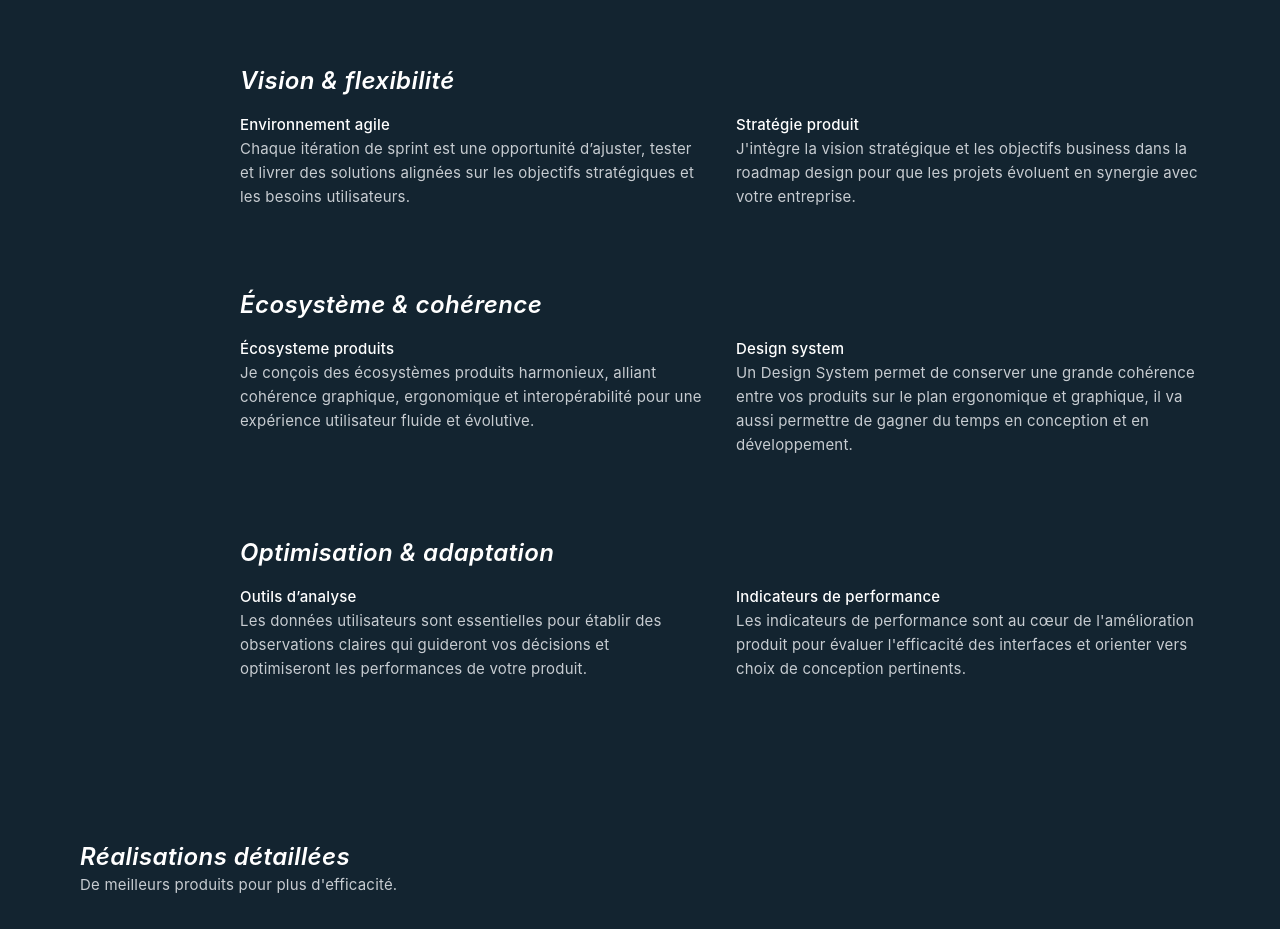
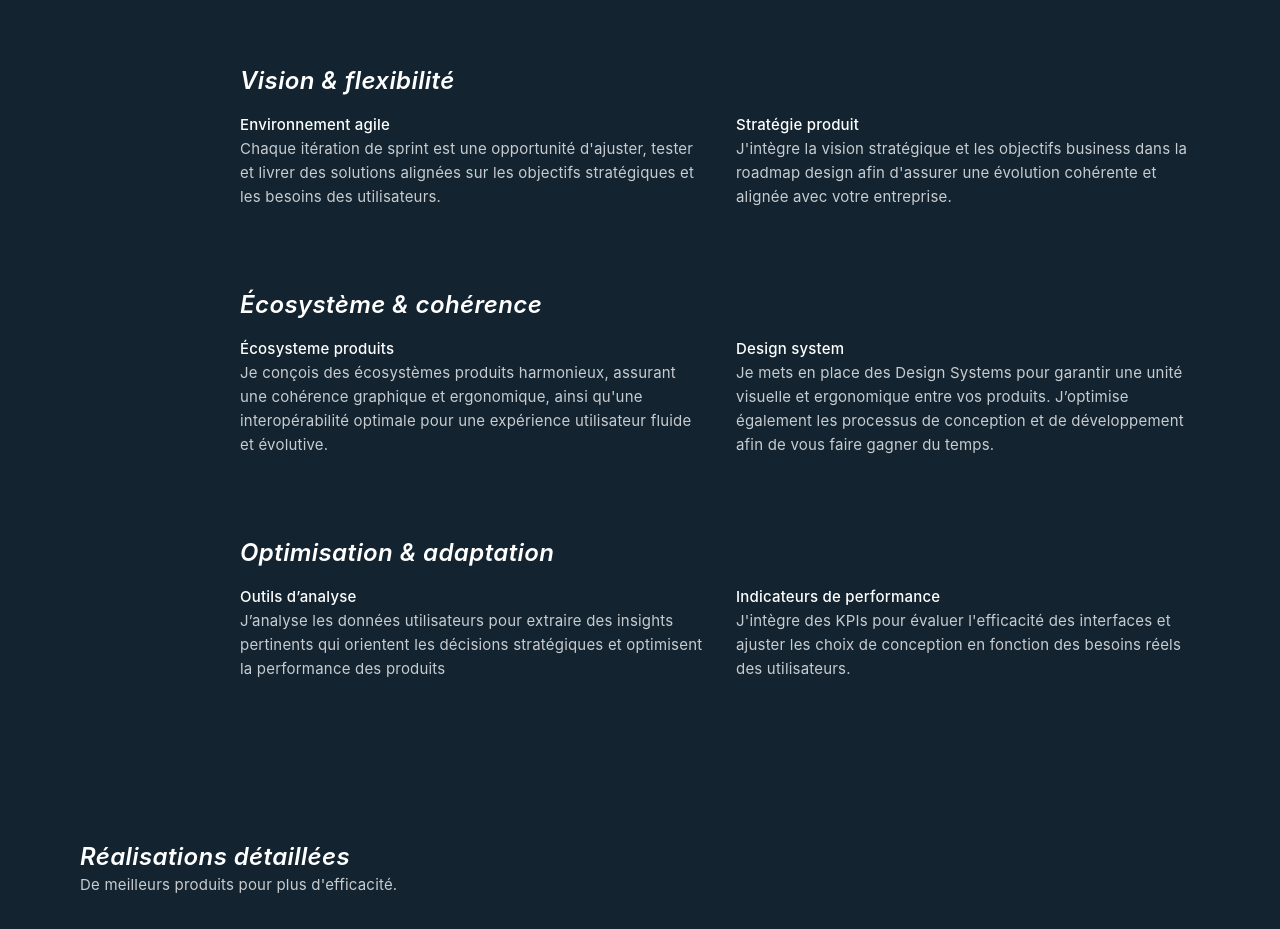
Before and after one commit to flobutbut/Portfolio, a Vue app: page / in a window 1280 px wide. Shown: the part 4080-5009 px from the top of the page. Built offline with nearby package versions, Linux system fonts and the light colour scheme; a web font is replaced by a local one.

Commit message:
Add GitHub Pages deployment configuration

```diff
--- a/src/components/sections_overview/StrategySection.vue
+++ b/src/components/sections_overview/StrategySection.vue
@@ -6,17 +6,13 @@
         <div class="strategy-item">
           <h4 class="md-bold">Environnement agile</h4>
           <p class="md-regular">
-            Chaque itération de sprint est une opportunité d’ajuster, tester et
-            livrer des solutions alignées sur les objectifs stratégiques et les
-            besoins utilisateurs.
+            Chaque itération de sprint est une opportunité d'ajuster, tester et livrer des solutions alignées sur les objectifs stratégiques et les besoins des utilisateurs.
           </p>
         </div>
         <div class="strategy-item">
           <h4 class="md-bold">Stratégie produit</h4>
           <p class="md-regular">
-            J'intègre la vision stratégique et les objectifs business dans la
-            roadmap design pour que les projets évoluent en synergie avec votre
-            entreprise.
+            J'intègre la vision stratégique et les objectifs business dans la roadmap design afin d'assurer une évolution cohérente et alignée avec votre entreprise.
           </p>
         </div>
       </div>
@@ -28,17 +24,13 @@
         <div class="strategy-item">
           <h4 class="md-bold">Écosysteme produits</h4>
           <p class="md-regular">
-            Je conçois des écosystèmes produits harmonieux, alliant cohérence
-            graphique, ergonomique et interopérabilité pour une expérience
-            utilisateur fluide et évolutive.
+            Je conçois des écosystèmes produits harmonieux, assurant une cohérence graphique et ergonomique, ainsi qu'une interopérabilité optimale pour une expérience utilisateur fluide et évolutive.
           </p>
         </div>
         <div class="strategy-item">
           <h4 class="md-bold">Design system</h4>
           <p class="md-regular">
-            Un Design System permet de conserver une grande cohérence entre vos
-            produits sur le plan ergonomique et graphique, il va aussi permettre
-            de gagner du temps en conception et en développement.
+            Je mets en place des Design Systems pour garantir une unité visuelle et ergonomique entre vos produits. J’optimise également les processus de conception et de développement afin de vous faire gagner du temps.
           </p>
         </div>
       </div>
@@ -50,17 +42,13 @@
         <div class="strategy-item">
           <h4 class="md-bold">Outils d’analyse</h4>
           <p class="md-regular">
-            Les données utilisateurs sont essentielles pour établir des
-            observations claires qui guideront vos décisions et optimiseront les
-            performances de votre produit.
+            J’analyse les données utilisateurs pour extraire des insights pertinents qui orientent les décisions stratégiques et optimisent la performance des produits
           </p>
         </div>
         <div class="strategy-item">
           <h4 class="md-bold">Indicateurs de performance</h4>
           <p class="md-regular">
-            Les indicateurs de performance sont au cœur de l'amélioration
-            produit pour évaluer l'efficacité des interfaces et orienter vers
-            choix de conception pertinents.
+            J'intègre des KPIs pour évaluer l'efficacité des interfaces et ajuster les choix de conception en fonction des besoins réels des utilisateurs.
           </p>
         </div>
       </div>
--- a/src/content/projects/jp-racing.md
+++ b/src/content/projects/jp-racing.md
@@ -34,6 +34,8 @@ Ancrée au cœur de la Vendée, JP Racing incarne l'excellence dans la conceptio
 # Vision du projet
 Notre challenge : propulser JP Racing dans une nouvelle dimension digitale. Au cœur de cette transformation, un configurateur 3D révolutionnaire permettant aux cyclistes de créer leurs roues sur-mesure, en sélectionnant des composants parfaitement compatibles avec leur discipline. Une expérience e-commerce repensée complète cette mutation technologique.
 
+## @ParallaxImageSection
+
 ## @article
 # Une expérience d'achat immersive
 Composer et personnaliser sa roue de vélo avec les composants compatibles entre eux et adaptés à sa pratique du cyclisme devient un jeux d'enfant avec son comparateur et ses suggestions de configuration.
--- a/vite.config.ts
+++ b/vite.config.ts
@@ -4,6 +4,7 @@ import vue from '@vitejs/plugin-vue'
 import vueDevTools from 'vite-plugin-vue-devtools'
 
 export default defineConfig({
+  base: '/Portfolio/', // Ajout du chemin de base correspondant au nom de votre repo
   plugins: [
     vue(),
     vueDevTools()
```
Also changed, not shown: 2 other files (tests, documents, lock files or other folders).
